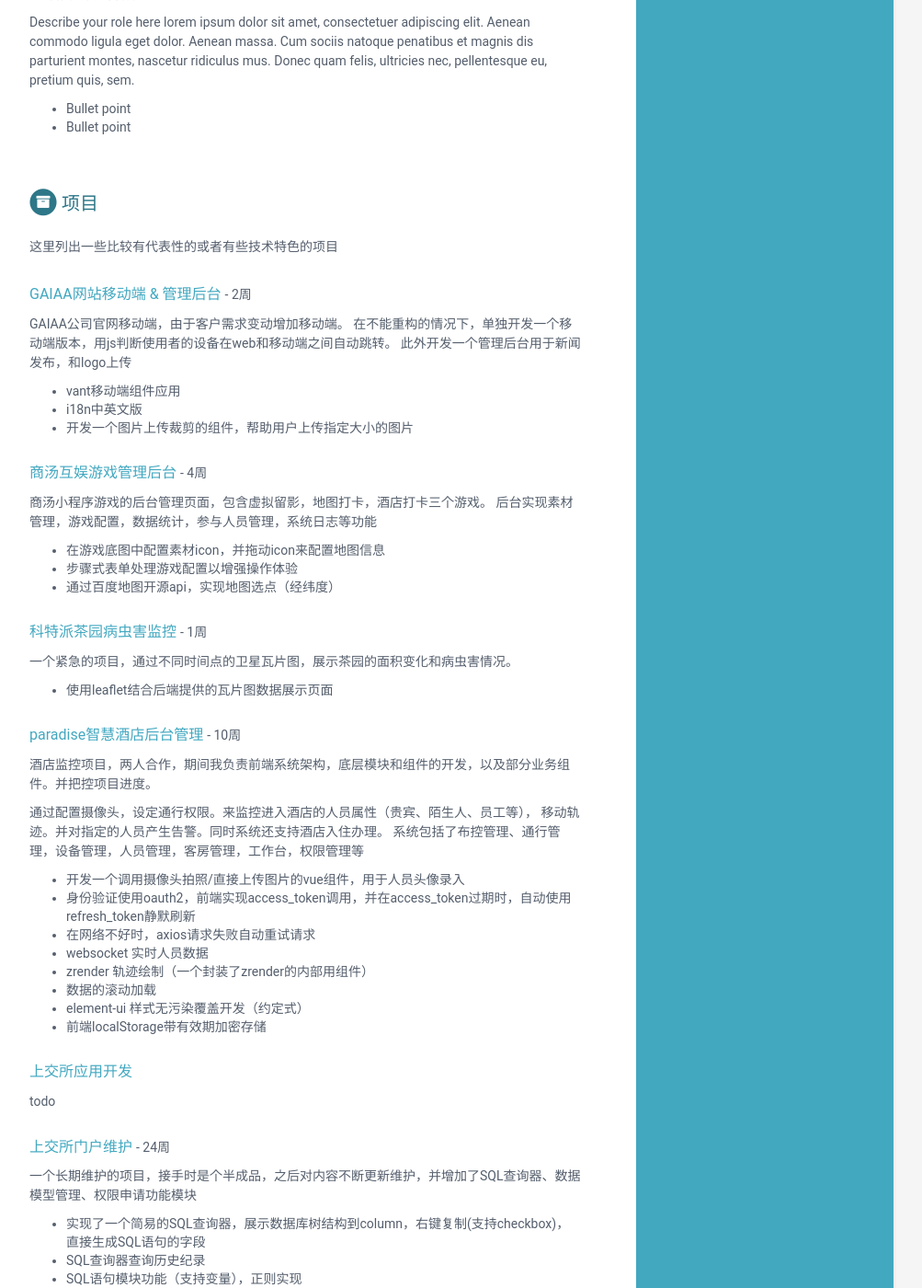
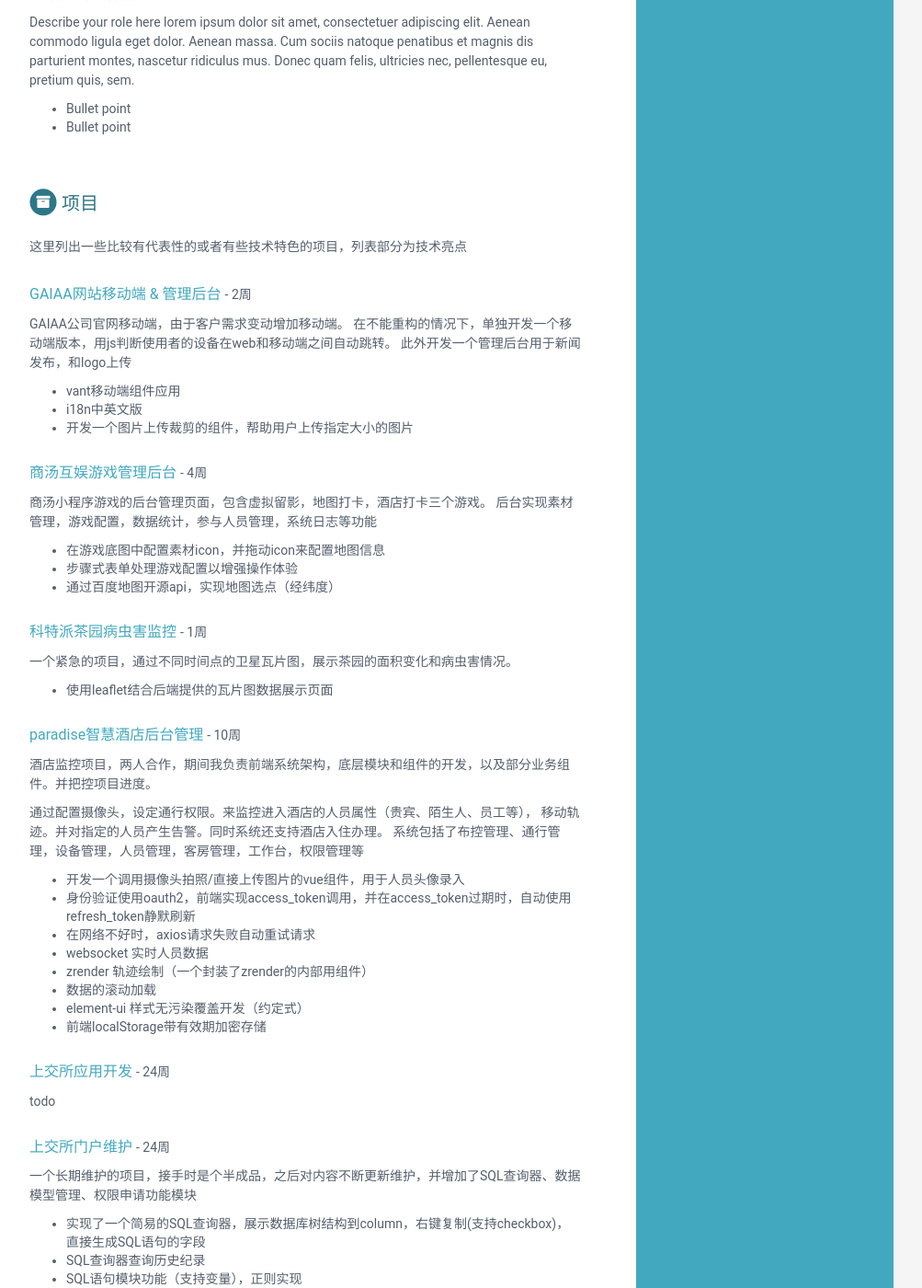
Before and after one commit to wellfrog16/cv, a Jekyll site: the page built from index.html, in a window 1280 px wide and 1400 px high, scrolled down 1093 px. Shown: the whole window at 92% size, without its empty margins (168-1171 px from the left). Built offline with Jekyll 4.4.1, drawn with Linux system fonts in a browser that asks for light colours.

Commit message:
更新资料

```diff
--- a/_data/data.yml
+++ b/_data/data.yml
@@ -116,7 +116,7 @@ experiences:
 projects:
     title: 项目
     intro: >
-      这里列出一些比较有代表性的或者有些技术特色的项目
+      这里列出一些比较有代表性的或者有些技术特色的项目，列表部分为技术亮点
 
     assignments:
       - title: GAIAA网站移动端 & 管理后台
@@ -167,7 +167,7 @@ projects:
             - 前端localStorage带有效期加密存储
 
       - title: 上交所应用开发
-        link: 24周
+        cycle: 24周
         tagline: |
           todo
 
```
